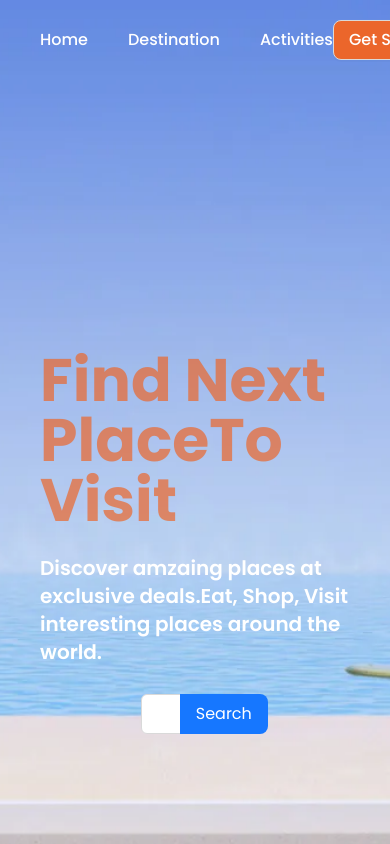
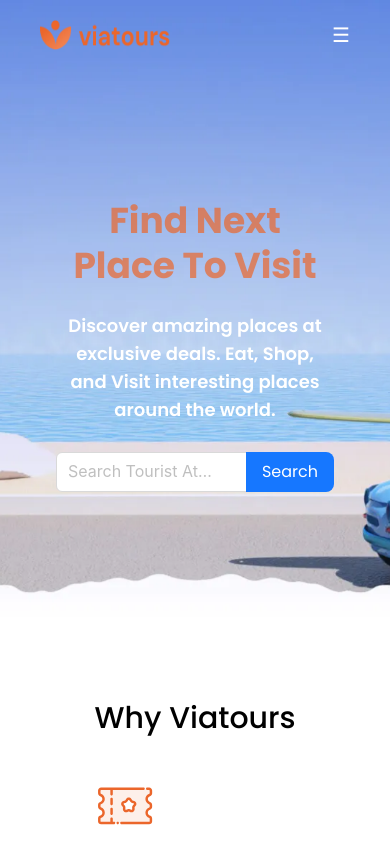
Before and after one commit to mubaraq-debug/viatours-template, a React (Create React App) app: page / in a window 390 px wide. Shown: the top 844 px of the page. Built offline with nearby package versions, Linux system fonts and the light colour scheme.

Commit message:
wip: responsive layout design

```diff
--- a/src/components/navbar.js
+++ b/src/components/navbar.js
@@ -1,15 +1,17 @@
 import React, { useEffect, useState } from "react";
 import { Link } from "react-router-dom";
 import { Button } from "antd";
-import logo from '../assets/logo.png';
-import AOS from 'aos';
-import 'aos/dist/aos.css'; // Import AOS CSS
+import logo from "../assets/logo.png";
+import AOS from "aos";
+import "aos/dist/aos.css"; // Import AOS CSS
 
 const Navbar = () => {
   const [isSticky, setIsSticky] = useState(false);
+  const [isMobileMenuOpen, setIsMobileMenuOpen] = useState(false);
 
   useEffect(() => {
     AOS.init({ duration: 1000, once: false }); // Initialize AOS with custom settings
+
     const handleScroll = () => {
       if (window.scrollY > 0) {
         setIsSticky(true);
@@ -27,30 +29,47 @@ const Navbar = () => {
   return (
     <nav
       className={`py-5 flex items-center mx-auto max-w-[1200px] justify-between w-full sticky top-0 transition-all duration-300 ${
-        isSticky ? "px-2" : "bg-transparent"
+        isSticky ? "shadow-md px-4" : "bg-transparent"
       }`}
       data-aos="fade-down" // Animation on scroll
     >
-      {/* logo */}
+      {/* Logo */}
       <div className="logo" data-aos="fade-left">
         <img src={logo} alt="logo" className="w-[130px] h-[30px]" />
       </div>
 
-      {/* nav items */}
-      <ul className="flex text-white items-center gap-x-10" data-aos="fade-right">
-        <Link to="/" className="capitalize font-medium text-md">
+      {/* Desktop Nav Items */}
+      <ul
+        className={`hidden md:flex text-white items-center gap-x-10`}
+        data-aos="fade-right"
+      >
+        <Link to="/" className="capitalize font-medium text-md hover:text-primary">
           home
         </Link>
-        <Link to="/" className="capitalize font-medium text-md">
+        <Link
+          to="/destination"
+          className="capitalize font-medium text-md hover:text-primary"
+        >
           destination
         </Link>
-        <Link to="/" className="capitalize font-medium text-md">
+        <Link
+          to="/activities"
+          className="capitalize font-medium text-md hover:text-primary"
+        >
           activities
         </Link>
       </ul>
 
-      {/* buttons */}
-      <div className="btns" data-aos="fade-left">
+      {/* Mobile Menu Toggle */}
+      <div
+        className="md:hidden text-white cursor-pointer"
+        onClick={() => setIsMobileMenuOpen(!isMobileMenuOpen)}
+      >
+        <span className="text-xl">&#9776;</span>
+      </div>
+
+      {/* Buttons */}
+      <div className="hidden md:block btns" data-aos="fade-left">
         <Button
           size="large"
           className="capitalize bg-primary text-white font-medium hover:bg-white hover:border-1 hover:border-primary hover:text-primary"
@@ -58,6 +77,37 @@ const Navbar = () => {
           get started
         </Button>
       </div>
+
+      {/* Mobile Nav Items */}
+      {isMobileMenuOpen && (
+        <ul
+          className="absolute top-16 left-0 w-full bg-transparent flex flex-col items-start px-5 gap-y-5 py-10 md:hidden bg-[#6a8ee2]"
+          data-aos="fade-down"
+          style={{opacity: .9}}
+        >
+          <Link to="/" className="capitalize font-medium text-md text-white">
+            home
+          </Link>
+          <Link
+            to="/destination"
+            className="capitalize font-medium text-md text-white"
+          >
+            destination
+          </Link>
+          <Link
+            to="/activities"
+            className="capitalize font-medium text-md text-white"
+          >
+            activities
+          </Link>
+          <Button
+            size="medium"
+            className="capitalize bg-primary text-white font-medium hover:bg-white hover:border-1 hover:border-primary hover:text-primary"
+          >
+            get started
+          </Button>
+        </ul>
+      )}
     </nav>
   );
 };
--- a/src/pages/Home/subComponents/choose.jsx
+++ b/src/pages/Home/subComponents/choose.jsx
@@ -1,6 +1,6 @@
 import React, { useEffect } from "react";
 import AOS from "aos";
-import "aos/dist/aos.css"; // import the CSS for animations
+import "aos/dist/aos.css"; // Import the CSS for animations
 import ticket from "../../../assets/ticket.svg";
 import baloon from "../../../assets/baloon.svg";
 import diamond from "../../../assets/diamond.svg";
@@ -9,40 +9,44 @@ import WhyCard from "./whyCard";
 
 const Choose = () => {
   useEffect(() => {
-    AOS.init({ duration: 2000 }); // Initialize AOS with a 1-second animation duration
+    AOS.init({ duration: 2000 }); // Initialize AOS with a 2-second animation duration
   }, []);
 
   return (
     <div className="my-20 w-full">
-      <header className="text-3xl capitalize text-black font-medium" data-aos='fade-right'>why viatours</header>
+      <header
+        className="text-3xl capitalize text-black font-medium text-center md:text-left"
+        data-aos="fade-right"
+      >
+        why viatours
+      </header>
 
-      <div className="flex items-center justify-around pt-10">
+      <div
+        className="flex flex-col md:flex-row items-center justify-around pt-10 gap-10"
+        data-aos="fade-up"
+      >
         <WhyCard
           image={ticket}
           header="ultimate flexibility"
           text="You're in control, with free cancellation and payment options to satisfy any plan or budget."
-          data-aos="fade-up"
         />
         <WhyCard
           image={baloon}
           header="memorable experiences"
           text="Browse and book tours and activities so incredible, you'll want to tell your friends."
-          data-aos="fade-up"
-          data-aos-delay="100" // Adds a delay to the animation for the second item
+          data-aos-delay="100"
         />
         <WhyCard
           image={diamond}
           header="quality at our core"
           text="High-quality standards. Millions of reviews. A tourz company."
-          data-aos="fade-up"
-          data-aos-delay="200" // Adds a delay to the animation for the third item
+          data-aos-delay="200"
         />
         <WhyCard
           image={medal}
           header="award-winning support"
           text="New price? New plan? No problem. We're here to help, 24/7."
-          data-aos="fade-up"
-          data-aos-delay="300" // Adds a delay to the animation for the fourth item
+          data-aos-delay="300"
         />
       </div>
     </div>
--- a/src/pages/Home/subComponents/featuredTrip.jsx
+++ b/src/pages/Home/subComponents/featuredTrip.jsx
@@ -7,12 +7,12 @@ import TripCard from "./tripCard";
 
 const FeaturedTrip = () => {
   return (
-    <div className="my-10">
+    <div className="md:my-10">
       <header className="text-3xl capitalize text-black font-medium py-10">
         featured trips
       </header>
 
-      <div className="flex items-center justify-between gap-4">
+      <div className="flex md:flex-row flex-col items-center justify-between gap-4">
         <TripCard
           image={arizona}
           header="Centipede Tour - Guided Arizona
--- a/src/pages/Home/subComponents/hero.jsx
+++ b/src/pages/Home/subComponents/hero.jsx
@@ -1,5 +1,4 @@
 import React from "react";
-// import hero from "../../../assets/hero.png";
 import hero from "../../../assets/new-hero.png";
 import styled from "styled-components";
 import { Input } from "antd";
@@ -13,16 +12,22 @@ const Hero = () => {
   };
 
   return (
-    <Container className="flex items-center flex-col py-[270px] max-w-[1200px] mx-auto">
-      <h1 className="text-primary/70 text-6xl capitalize font-bold">
-      Find Next PlaceTo Visit
+    <Container
+      className="flex flex-col items-center text-center py-32 px-4 md:px-8"
+    >
+      {/* Heading */}
+      <h1 className="text-primary/70 font-bold capitalize leading-tight text-4xl md:text-5xl lg:text-6xl">
+        Find Next Place To Visit
       </h1>
-      <p className="text-xl font-semibold text-white pt-6">
-      Discover amzaing places at exclusive deals.Eat, Shop, Visit
-      interesting places around the world.
+
+      {/* Subheading */}
+      <p className="text-lg md:text-xl lg:text-2xl font-semibold text-white pt-6 max-w-3xl">
+        Discover amazing places at exclusive deals. Eat, Shop, and Visit
+        interesting places around the world.
       </p>
 
-      <div className="w-[35%] mt-7">
+      {/* Search Input */}
+      <div className="w-full sm:w-[75%] md:w-[50%] lg:w-[35%] mt-7">
         <Search
           placeholder="Search Tourist Attraction"
           allowClear
@@ -40,5 +45,4 @@ export default Hero;
 const Container = styled.div`
   height: 100%;
   width: 100%;
-  // border-radius: 4px;
 `;
--- a/src/pages/Home/subComponents/offers.jsx
+++ b/src/pages/Home/subComponents/offers.jsx
@@ -32,9 +32,11 @@ const Offers = () => {
     },
   ];
   return (
-    <div className="my-10 w-full">
-      <header className="mb-10">
-        <h1 className="text-3xl font-medium capitalize">special offers</h1>
+    <div className="md:my-10 mt-16 w-full">
+       <header
+        className="text-3xl capitalize text-black font-medium pl-4 md:pl-0 text-left mb-10"
+      >
+       Special offers
       </header>
 
       <div className="marquee">
```
Also changed, not shown: src/pages/Home/subComponents/popular.jsx (+26 -23 lines).
